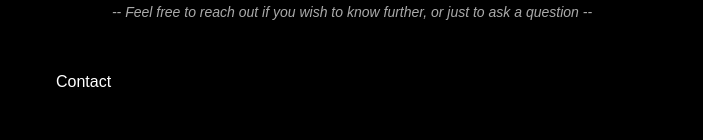
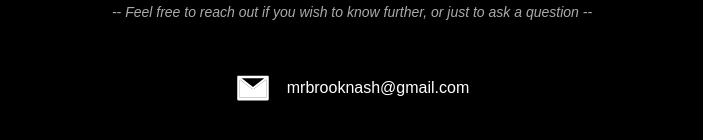
Before and after one commit to brooqnash/portfolio, a React (Vite) app: page / in a window 1280 px wide. Both pictures are taken after a click on the item "Contact". Shown: the part 712-852 px from the top of the page, without its empty margins (288-991 px from the left). Built offline with nearby package versions, Linux system fonts and the light colour scheme.

Commit message:
ADD: Contact email

```diff
--- a/src/components/Contact.tsx
+++ b/src/components/Contact.tsx
@@ -1,3 +1,5 @@
+import { AiTwotoneMail } from "react-icons/ai";
+
 const Contact: React.FC = (): JSX.Element => {
   return (
     <section className="Content">
@@ -6,7 +8,12 @@ const Contact: React.FC = (): JSX.Element => {
         -- Feel free to reach out if you wish to know further, or just to ask a
         question --
       </h2>
-      <p className="ContentPara">Contact</p>
+      <a
+        href="mailto:mrbrooknash@gmail.com"
+        className="flex justify-center items-center gap-4 hover:text-Green hover:underline"
+      >
+        <AiTwotoneMail size={36} /> mrbrooknash@gmail.com
+      </a>
     </section>
   );
 };
--- a/src/components/Projects.tsx
+++ b/src/components/Projects.tsx
@@ -8,7 +8,6 @@ const Projects: React.FC = (): JSX.Element => {
     fetch("https://api.github.com/users/brooqnash/repos")
       .then((response) => response.json())
       .then((data) => {
-        console.log(data);
         setRepoData(data.reverse());
       });
   }, []);
```
